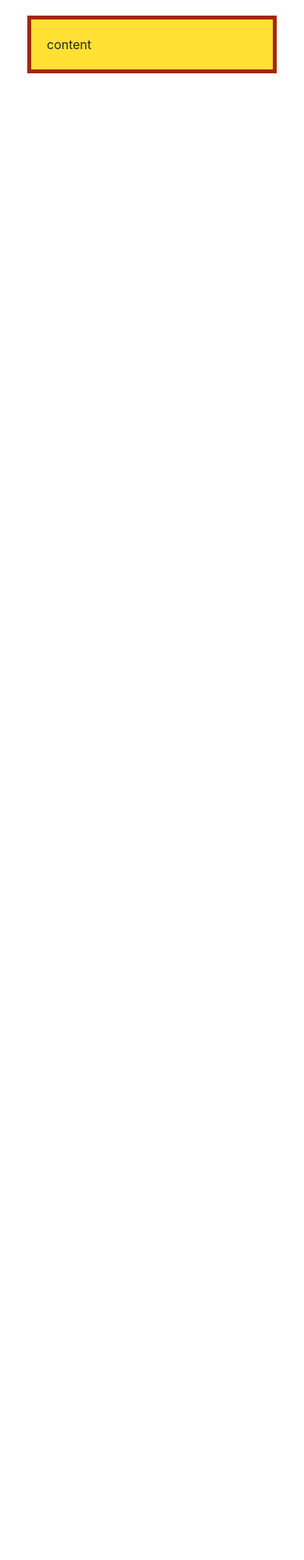
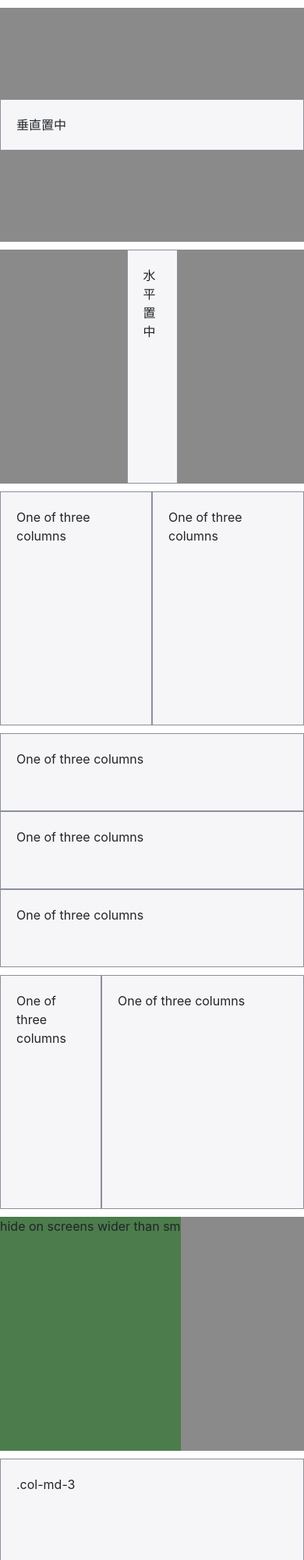
Before and after one commit to phoebe402/phoebe402.github.io, a plain HTML site: page lesson3/index.html in a window 390 px wide. Shown: the top 2000 px of the page at 78% size. Before the commit the page ends 844 px from the top, so only its background shows below. Drawn offline with nearby package versions, Linux system fonts and the light colour scheme.

Commit message:
Update lesson3/index.html

```diff
--- a/lesson3/index.html
+++ b/lesson3/index.html
@@ -12,10 +12,23 @@
 
         <style type="text/css">
             .box{
-                margin: 20px;
                 padding: 20px;
-                border: 5px solid #a3280a;
-                background: #ffe033;
+                border: 1px solid #8a8f9b;
+                background: #f6f6f9;
+            }
+            .row{
+                height: 300px;
+                margin-top: 10px;
+                background: #8a8a8a;
+            }
+
+            .box1{
+                background: #4c7c4c;
+            }
+
+            .box2{
+                padding: 1px;
+                background: #7878be;
             }
          </style>
 
@@ -23,7 +36,60 @@
 
     <body>
             <div class="container">
-                <div class="box">content</div>
+
+                 <div class="row align-items-center">
+                    <div class="box col">垂直置中</div>
+                </div>
+
+                <div class="row justify-content-center">
+                        <div class="box col-2">水平置中</div>
+                </div>
+
+                <div class="row">
+                    <div class="box col col-sm-9">
+                         One of three columns
+                    </div>
+                     <div class="box col col-sm-3 ">
+                         One of three columns
+                    </div>
+                </div>
+
+                <div class="row">
+                    <div class="box col-sm">
+                        One of three columns
+                    </div>
+                    <div class="box col-sm">
+                         One of three columns
+                    </div>
+                    <div class="box col-sm">
+                        One of three columns
+                    </div>
+                </div>
+
+                <div class="row">
+                        <div class="box col-4">
+                             One of three columns
+                        </div>
+                         <div class="box col-8">
+                             One of three columns
+                        </div>
+                 </div>
+
+                 <div class="row">
+                        <div class="box1 d-sm-none">
+                             hide on screens wider than sm
+                        </div>
+                         <div class="box2 d-none d-sm-block">
+                            hide on screens smaller than sm
+                        </div>
+                 </div>
+
+                 <div class="row">
+                        <div class="box col-md-3 offset-md-3">.col-md-3</div>
+                        <div class="box col-md-3 offset-md-3">.col-md-3></div>
+                </div>
+
+
             </div>
 
         <!-- Optional JavaScript -->
```
